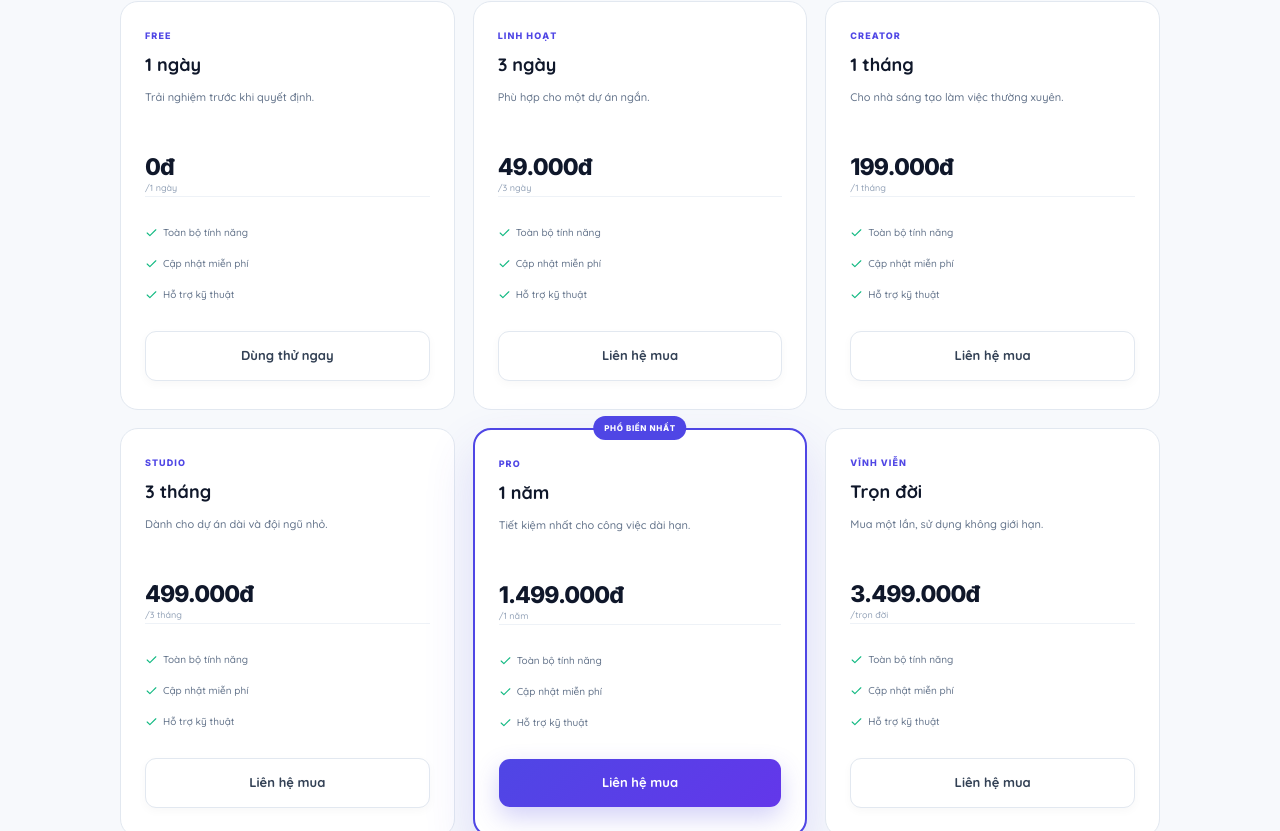
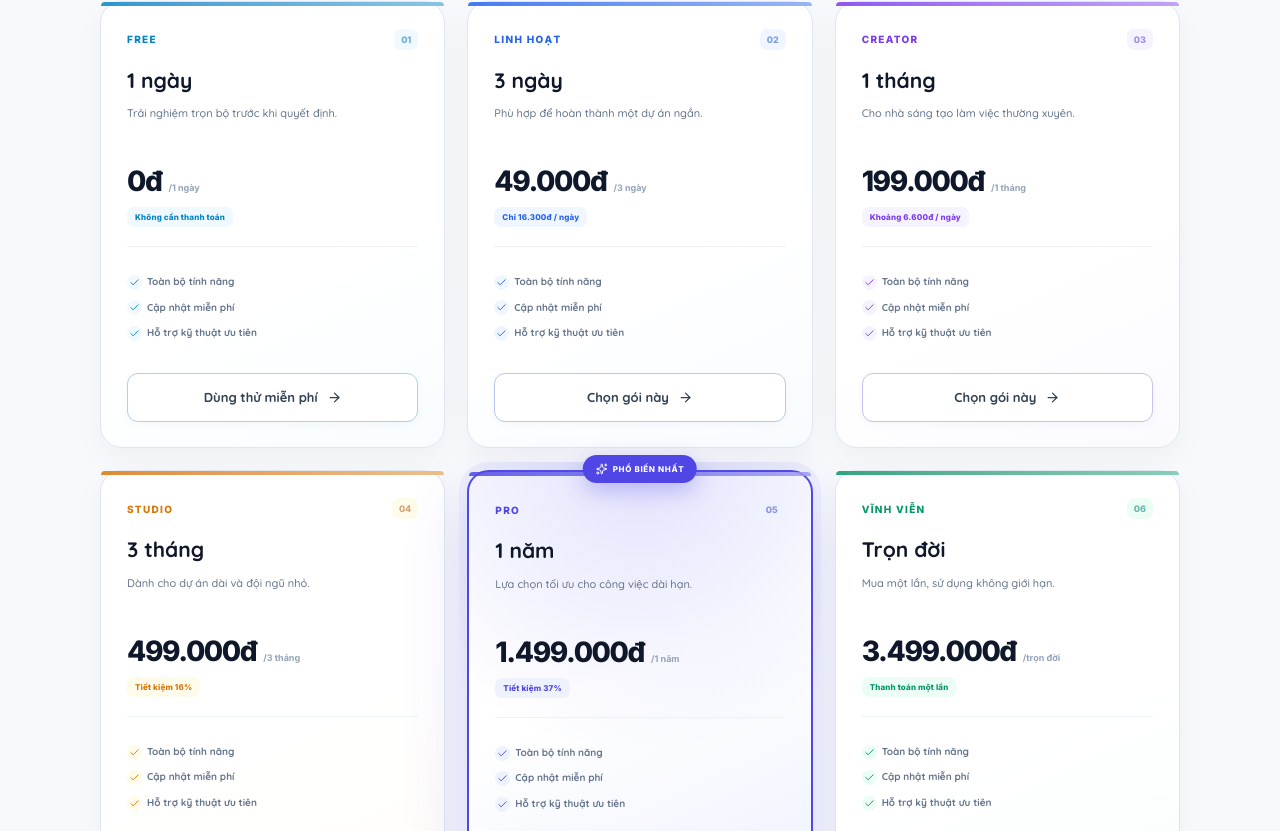
Before and after one commit to bynne2602/webdubbin, a Next.js app: page / in a window 1280 px wide. Shown: the part 3629-4460 px from the top of the page. Built offline with nearby package versions, Linux system fonts and the light colour scheme.

Commit message:
Polish pricing cards

```diff
--- a/src/App.tsx
+++ b/src/App.tsx
@@ -21,7 +21,14 @@ const features=[
  [HardDrive,'Offline Processing','Xử lý OCR, timeline và render cục bộ, dữ liệu nằm trên máy.','Riêng tư hơn','slate'],
  [FolderOpen,'Project Library','Tự động lưu video, checkpoint và bản render của mọi dự án.','Không mất tiến độ','violet']
 ] as const;
-const prices=[['FREE','1 ngày','0đ','Trải nghiệm trước khi quyết định.'],['LINH HOẠT','3 ngày','49.000đ','Phù hợp cho một dự án ngắn.'],['CREATOR','1 tháng','199.000đ','Cho nhà sáng tạo làm việc thường xuyên.'],['STUDIO','3 tháng','499.000đ','Dành cho dự án dài và đội ngũ nhỏ.'],['PRO','1 năm','1.499.000đ','Tiết kiệm nhất cho công việc dài hạn.'],['VĨNH VIỄN','Trọn đời','3.499.000đ','Mua một lần, sử dụng không giới hạn.']];
+const prices=[
+ {name:'FREE',term:'1 ngày',price:'0đ',desc:'Trải nghiệm trọn bộ trước khi quyết định.',note:'Không cần thanh toán',tone:'sky'},
+ {name:'LINH HOẠT',term:'3 ngày',price:'49.000đ',desc:'Phù hợp để hoàn thành một dự án ngắn.',note:'Chỉ 16.300đ / ngày',tone:'blue'},
+ {name:'CREATOR',term:'1 tháng',price:'199.000đ',desc:'Cho nhà sáng tạo làm việc thường xuyên.',note:'Khoảng 6.600đ / ngày',tone:'violet'},
+ {name:'STUDIO',term:'3 tháng',price:'499.000đ',desc:'Dành cho dự án dài và đội ngũ nhỏ.',note:'Tiết kiệm 16%',tone:'amber'},
+ {name:'PRO',term:'1 năm',price:'1.499.000đ',desc:'Lựa chọn tối ưu cho công việc dài hạn.',note:'Tiết kiệm 37%',tone:'indigo',featured:true},
+ {name:'VĨNH VIỄN',term:'Trọn đời',price:'3.499.000đ',desc:'Mua một lần, sử dụng không giới hạn.',note:'Thanh toán một lần',tone:'emerald'}
+];
 const faqs=[
  ['Có dùng DubbinTool offline được không?','Có. OCR, chỉnh sửa phụ đề và render đều có thể chạy cục bộ. Internet chỉ cần cho dịch vụ AI hoặc TTS online.'],
  ['Có bắt buộc phải có GPU không?','Không bắt buộc. DubbinTool vẫn chạy với CPU, nhưng NVIDIA GPU hỗ trợ CUDA sẽ giúp OCR và render nhanh hơn đáng kể.'],
@@ -57,7 +64,7 @@ export default function App(){
 
    <section className="section showcase" id="showcase"><div className="shell"><div className="showcase-head"><SectionTitle eyebrow="SẢN PHẨM THẬT · GIAO DIỆN THẬT" title="Studio được xây cho công việc thực tế."/><motion.p {...reveal}>Không mockup, không ảnh minh họa AI. Đây chính là không gian bạn sẽ dùng mỗi ngày.</motion.p></div><div className="showcase-grid"><motion.div {...reveal} className="shot-copy"><div className="shot-index">0{shot+1} <span>/ 06</span></div><AnimatePresence mode="wait"><motion.div key={shot} initial={{opacity:0,x:-18}} animate={{opacity:1,x:0}} exit={{opacity:0,x:12}} transition={{duration:.3}}><span className="shot-label">{shots[shot].label}</span><h3>{shots[shot].title}</h3><p>{shots[shot].desc}</p></motion.div></AnimatePresence><div className="shot-tabs">{shots.map((x,i)=><button className={shot===i?'active':''} onClick={()=>setShot(i)} key={x.id}><span>0{i+1}</span>{x.label}</button>)}</div></motion.div><motion.div {...reveal} className="shot-window"><div className="window-bar"><i/><i/><i/><span>{shots[shot].label}</span></div><AnimatePresence mode="wait"><motion.img key={shot} src={`/assets/demo (${shots[shot].id}).png`} alt={`Giao diện ${shots[shot].label}`} initial={{opacity:0,scale:1.015}} animate={{opacity:1,scale:1}} exit={{opacity:0,scale:.99}} transition={{duration:.42,ease}}/></AnimatePresence></motion.div></div></div></section>
 
-   <section className="section pricing" id="pricing"><div className="shell"><SectionTitle center eyebrow="BẢNG GIÁ MINH BẠCH" title="Chọn thời hạn. Mở khóa toàn bộ." text="Không phí ẩn, không giới hạn tính năng theo gói. Bắt đầu bằng 1 ngày dùng thử miễn phí."/><div className="price-grid">{prices.map((p,i)=><motion.article {...reveal} transition={{...reveal.transition,delay:i*.06}} key={p[1]} className={`price ${i===4?'featured':''}`}>{i===4&&<div className="popular">PHỔ BIẾN NHẤT</div>}<span>{p[0]}</span><h3>{p[1]}</h3><p>{p[3]}</p><strong>{p[2]}</strong><small>/{p[1].toLowerCase()}</small><ul><li><Check/> Toàn bộ tính năng</li><li><Check/> Cập nhật miễn phí</li><li><Check/> Hỗ trợ kỹ thuật</li></ul><a href="#contact" className={`btn ${i===4?'primary':'secondary'}`}>{i===0?'Dùng thử ngay':'Liên hệ mua'}</a></motion.article>)}</div></div></section>
+   <section className="section pricing" id="pricing"><div className="shell"><SectionTitle center eyebrow="BẢNG GIÁ MINH BẠCH" title="Chọn thời hạn. Mở khóa toàn bộ." text="Không phí ẩn, không giới hạn tính năng theo gói. Bắt đầu bằng 1 ngày dùng thử miễn phí."/><div className="price-grid">{prices.map((p,i)=><motion.article {...reveal} transition={{...reveal.transition,delay:i*.06}} key={p.term} className={`price ${p.tone} ${p.featured?'featured':''}`}>{p.featured&&<div className="popular"><Sparkles size={12}/> PHỔ BIẾN NHẤT</div>}<div className="price-top"><span>{p.name}</span><em>{String(i+1).padStart(2,'0')}</em></div><h3>{p.term}</h3><p>{p.desc}</p><div className="price-value"><strong>{p.price}</strong><small>/{p.term.toLowerCase()}</small></div><div className="price-note">{p.note}</div><ul><li><Check/> Toàn bộ tính năng</li><li><Check/> Cập nhật miễn phí</li><li><Check/> Hỗ trợ kỹ thuật ưu tiên</li></ul><a href="#contact" className={`btn ${p.featured?'primary':'secondary'}`}>{i===0?'Dùng thử miễn phí':'Chọn gói này'}<ArrowRight size={15}/></a></motion.article>)}</div></div></section>
 
    <section className="section requirements" id="requirements"><div className="shell req-layout"><div><SectionTitle eyebrow="YÊU CẦU HỆ THỐNG" title="Sinh ra để chạy tốt trên Windows." text="Hoạt động ổn định trên máy phổ thông và tự động tận dụng GPU khi bạn cần thêm tốc độ."/><motion.div {...reveal} className="windows"><Monitor/><span><small>HỆ ĐIỀU HÀNH</small><b>Windows 10 / 11 · 64-bit</b></span></motion.div></div><motion.div {...reveal} className="specs">{[[Cpu,'Bộ xử lý','Intel Core i5 / AMD Ryzen 5','4 nhân trở lên'],[Box,'Bộ nhớ RAM','Tối thiểu 8 GB','Khuyến nghị 16 GB'],[Gpu,'Card đồ họa','NVIDIA GPU','Khuyến nghị CUDA'],[HardDrive,'Dung lượng trống','Tối thiểu 10 GB','SSD khuyến nghị'],[Wifi,'Kết nối Internet','Chỉ cần cho AI / TTS','OCR & render offline']].map(([Icon,label,value,note])=><div className="spec" key={String(label)}><span className="spec-icon"><Icon/></span><span><small>{label as string}</small><b>{value as string}</b></span><em>{note as string}</em></div>)}</motion.div></div></section>
 
--- a/src/brand-pricing.css
+++ b/src/brand-pricing.css
@@ -9,14 +9,15 @@
 
 .after .logo-mark{width:35px;height:35px}
 
-.price-grid{
-  grid-template-columns:repeat(3,minmax(0,1fr));
-  gap:18px;
-  max-width:1040px;
-  margin:0 auto;
-}
-
-.price{min-height:360px;padding:28px 24px}
+.price-grid{grid-template-columns:repeat(3,minmax(0,1fr));gap:22px;max-width:1080px;margin:0 auto}
+.price{--accent:#4f46e5;--soft:#eef2ff;min-height:410px;padding:27px 26px 25px;border:1px solid #dfe6f0;border-radius:22px;background:linear-gradient(155deg,#fff 58%,color-mix(in srgb,var(--soft) 42%,#fff));box-shadow:0 10px 30px rgba(15,23,42,.045);overflow:visible;isolation:isolate;transition:transform .3s ease,border-color .3s ease,box-shadow .3s ease}
+.price:before{content:"";position:absolute;inset:0 0 auto;height:4px;border-radius:22px 22px 0 0;background:linear-gradient(90deg,var(--accent),color-mix(in srgb,var(--accent) 55%,#fff));opacity:.85}
+.price:hover{transform:translateY(-8px);border-color:color-mix(in srgb,var(--accent) 35%,#dfe6f0);box-shadow:0 24px 55px rgba(15,23,42,.11)}
+.price.sky{--accent:#0284c7;--soft:#f0f9ff}.price.blue{--accent:#2563eb;--soft:#eff6ff}.price.violet{--accent:#7c3aed;--soft:#f5f3ff}.price.amber{--accent:#d97706;--soft:#fffbeb}.price.indigo{--accent:#4f46e5;--soft:#eef2ff}.price.emerald{--accent:#059669;--soft:#ecfdf5}
+.price-top{display:flex;align-items:center;justify-content:space-between}.price-top>span{font:800 10px Inter;letter-spacing:.13em;color:var(--accent)}.price-top em{font:800 9px Inter;font-style:normal;color:color-mix(in srgb,var(--accent) 48%,#cbd5e1);background:var(--soft);border-radius:7px;padding:5px 7px}
+.price h3{font-size:21px;margin:13px 0 7px}.price>p{min-height:44px;margin-bottom:19px;line-height:1.65}.price-value{display:flex;align-items:end;gap:7px}.price-value strong{font:800 28px/1 Inter;color:var(--ink);letter-spacing:-.05em}.price-value small{font:700 9px Inter;color:#94a3b8;margin-bottom:2px}.price-note{display:inline-flex;align-self:flex-start;margin-top:12px;padding:5px 8px;border-radius:7px;background:var(--soft);color:var(--accent);font:800 8px Inter;letter-spacing:.02em}.price ul{width:100%;margin:19px 0 22px;padding:18px 0 0}.price li{margin:9px 0;font-size:10px;font-weight:650}.price li svg{color:var(--accent);background:var(--soft);border-radius:50%;padding:2px;width:15px;height:15px}.price .btn{margin-top:auto;width:100%;border-color:color-mix(in srgb,var(--accent) 23%,#e2e8f0)}.price .btn svg{transition:transform .2s}.price .btn:hover svg{transform:translateX(3px)}
+.price.featured{border:2px solid var(--accent);background:linear-gradient(155deg,#fff 45%,#eef2ff);box-shadow:0 28px 65px rgba(79,70,229,.2);transform:translateY(-10px)}.price.featured:after{content:"";position:absolute;z-index:-1;inset:-10px;border-radius:29px;background:radial-gradient(circle at 50% 0,rgba(99,102,241,.18),transparent 58%)}.price.featured:hover{transform:translateY(-16px);box-shadow:0 34px 75px rgba(79,70,229,.26)}
+.popular{top:-17px;display:flex;align-items:center;gap:5px;padding:8px 13px;box-shadow:0 8px 22px rgba(79,70,229,.3)}
 
 @media(max-width:900px){.price-grid{grid-template-columns:repeat(2,minmax(0,1fr))}}
 @media(max-width:600px){.price-grid{grid-template-columns:1fr}.price{min-height:340px}}
```
